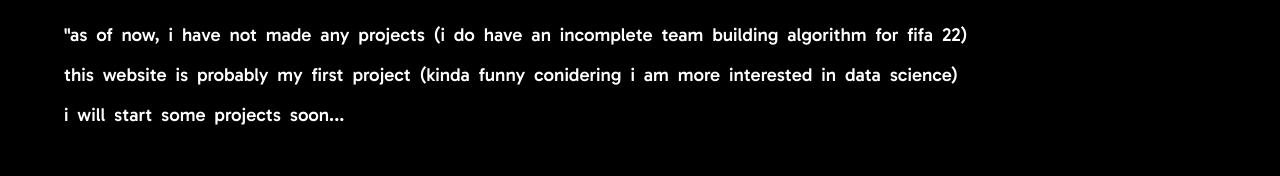
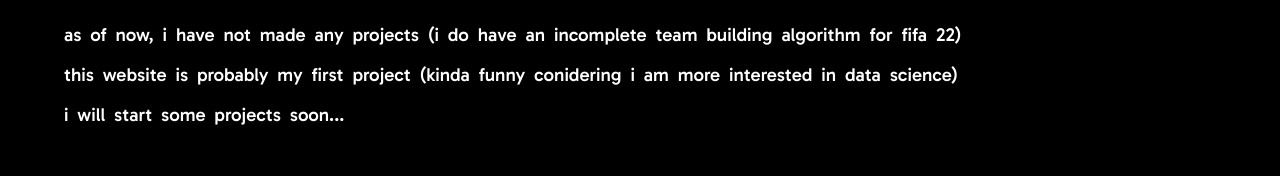
Before and after one commit to haideraqeeb/haideraqeeb.github.io, a plain HTML site: page index.html in a window 1280 px wide. Shown: the part 518-694 px from the top of the page. Drawn offline with Linux system fonts and the light colour scheme.

Commit message:
modified index.html

```diff
--- a/index.html
+++ b/index.html
@@ -29,7 +29,7 @@
                </div>
                <div>
                     <h3>
-                         ''as of now, i have not made any projects (i do have an incomplete team building algorithm for fifa 22)
+                         as of now, i have not made any projects (i do have an incomplete team building algorithm for fifa 22)
                          <br>
                          this website is probably my first project (kinda funny conidering i am more interested in data science)
                          <br>
```
